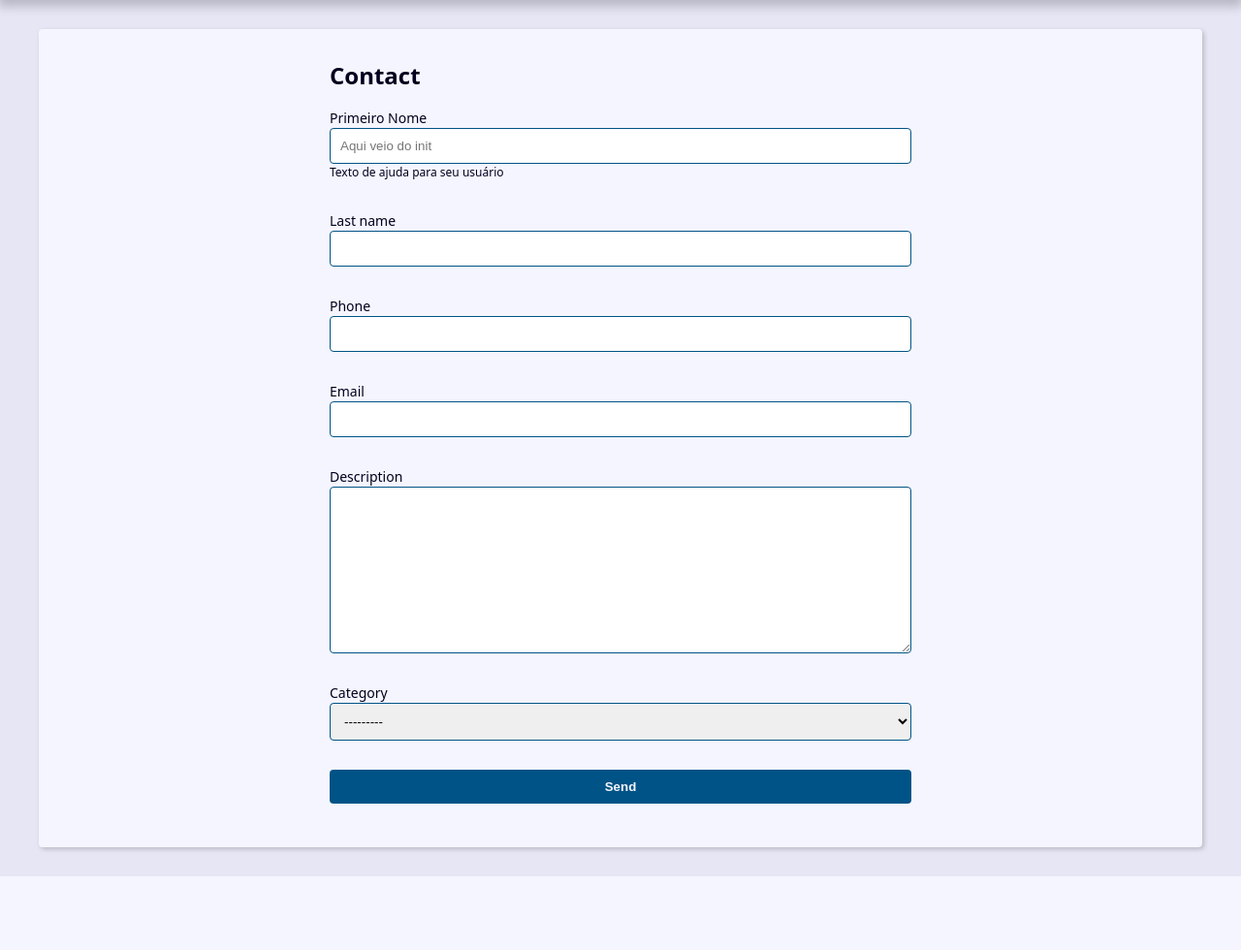
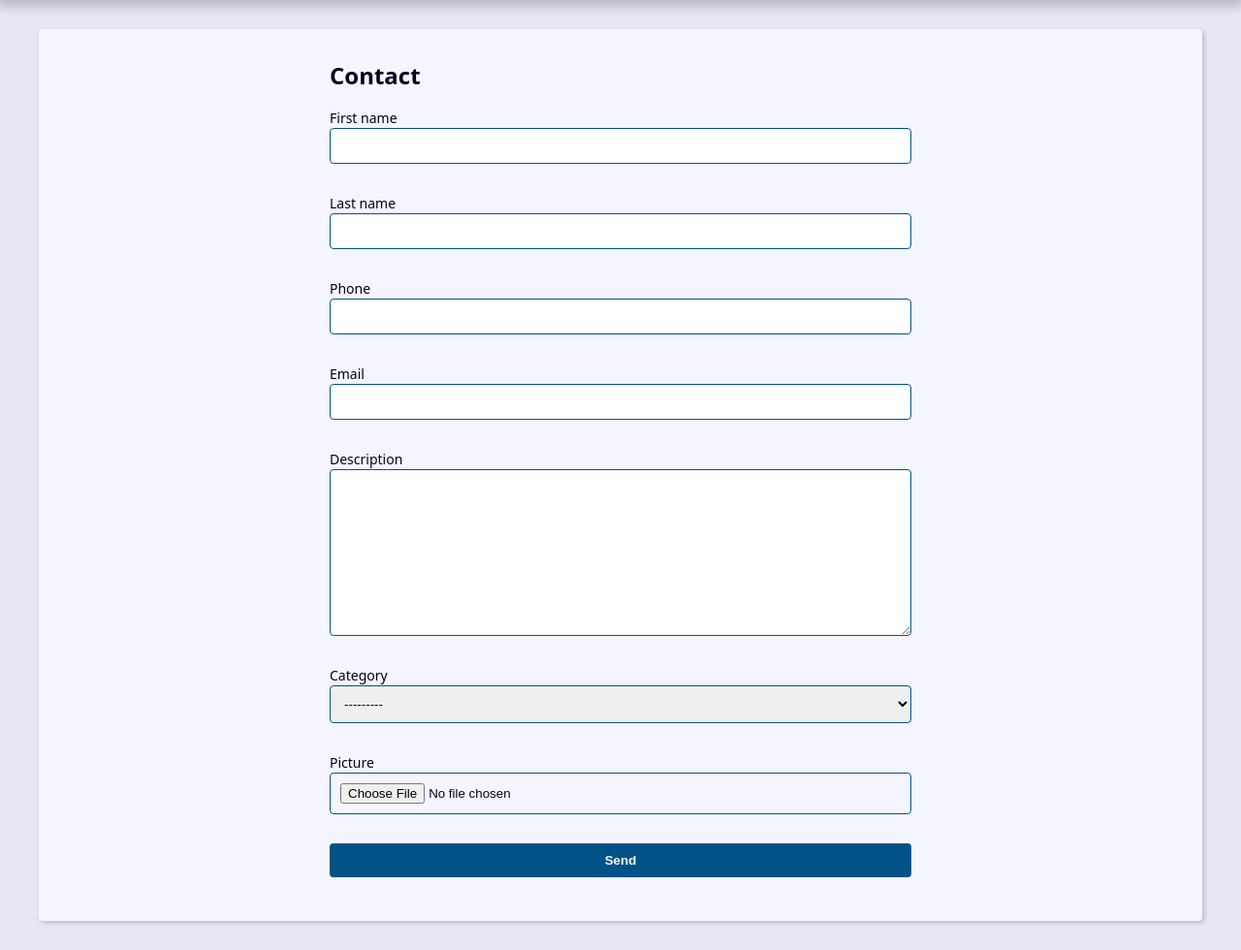
Before and after one commit to schulze2/Agenda, a Django app: page /contact/create/ in a window 1280 px wide. Shown: the part 239-1219 px from the top of the page at 97% size. Before the commit the page ends 1143 px from the top, so only its background shows below. Run offline with Django 4.2, Linux system fonts and the light colour scheme; tables that the repository leaves empty hold one stand-in row (values such as "Sample post").

Commit message:
Trabalhando com ImageField no template e nos forms

```diff
--- a/contact/forms.py
+++ b/contact/forms.py
@@ -5,39 +5,21 @@
 
 
 class ContactForm(forms.ModelForm):
-    first_name = forms.CharField(
-        widget=forms.TextInput(
+    picture = forms.ImageField(
+        widget=forms.FileInput(
             attrs={
-                'class': 'classe-a classe-b',
-                'placeholder': 'Aqui veio do init',
+                'accept': 'image/*',
             }
-        ),
-        label='Primeiro Nome',
-        help_text='Texto de ajuda para seu usuário'
+        )
     )
-
-    def __init__(self, *args, **kwargs):
-        super().__init__(*args, **kwargs)
-
-        # self.fields['first_name'].widget.attrs.update({
-        #     'class': 'classe-a classe-b',
-        #     'placeholder': 'Aqui veio do init',
-        # })
 
     class Meta:
         model = models.Contact
         fields = (
             'first_name', 'last_name', 'phone',
             'email', 'description', 'category',
+            'picture',
         )
-        # widgets = {
-        #     'first_name': forms.TextInput(
-        #         attrs={
-        #             'class': 'classe-a classe-b',
-        #             'placeholder': 'Escreva aqui',
-        #         }
-        #     )
-        # }
 
     def clean(self):
         cleaned_data = self.cleaned_data
--- a/contact/templates/contact/contact.html
+++ b/contact/templates/contact/contact.html
@@ -12,6 +12,12 @@
     <p><b>Created Date:</b> {{contact.created_date}} </p>
     <p><b>Description:</b> {{contact.description}} </p>
     <p><b>Category:</b> {{contact.category.name}} </p>
+
+    {% if contact.picture %}
+      <p>
+        <img src="{{contact.picture.url}}" alt="{{ contact.first_name }} {{ contact.last_name }}">
+      </p>
+    {% endif %}
 
     <div class="contact-links">
       <a class="btn btn-link" href="{% url "contact:update" contact.id %}">Update</a>
--- a/contact/templates/contact/create.html
+++ b/contact/templates/contact/create.html
@@ -24,6 +24,12 @@
           {% endif %}
         </div>
       </div>
+
+      {% if field.name == 'picture' and field.value.url %}
+        <div class="form-group">
+          <img src="{{ field.value.url }}" alt="">
+        </div>
+      {% endif %}
     {% endfor %}
 
     {% if form.non_field_errors %}
--- a/contact/views/contact_forms.py
+++ b/contact/views/contact_forms.py
@@ -10,7 +10,7 @@
 
     if request.method == 'POST':
 
-        form = ContactForm(request.POST)
+        form = ContactForm(request.POST, request.FILES)
         context = {
             'form': form,
             'form_action': form_action,
@@ -45,7 +45,7 @@
     form_action = reverse('contact:update', args=(contact_id,))
 
     if request.method == 'POST':
-        form = ContactForm(request.POST, instance=contact)
+        form = ContactForm(request.POST, request.FILES, instance=contact)
         context = {
             'form': form,
             'form_action': form_action,
```
